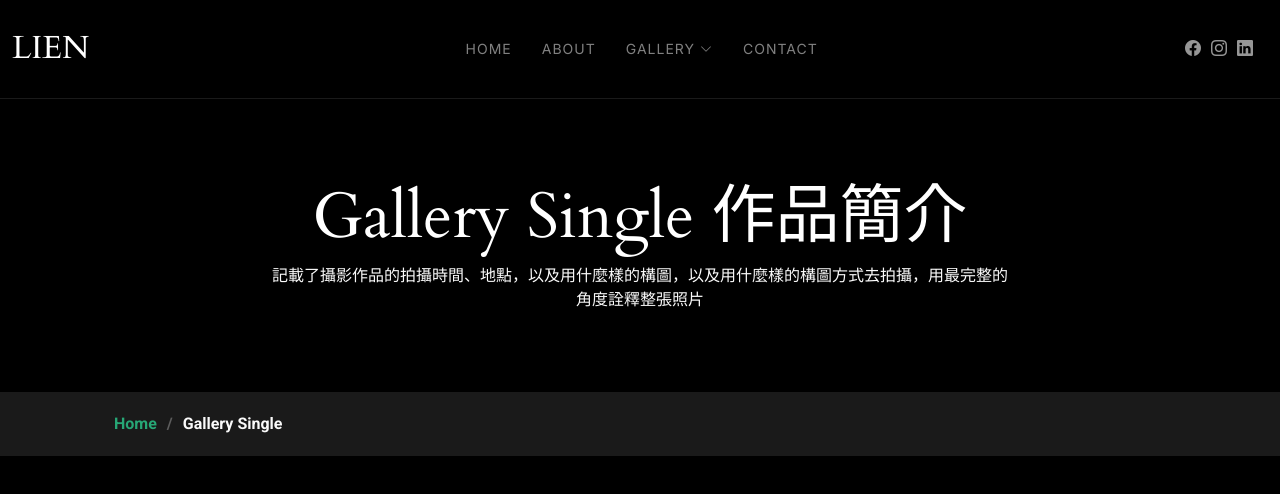
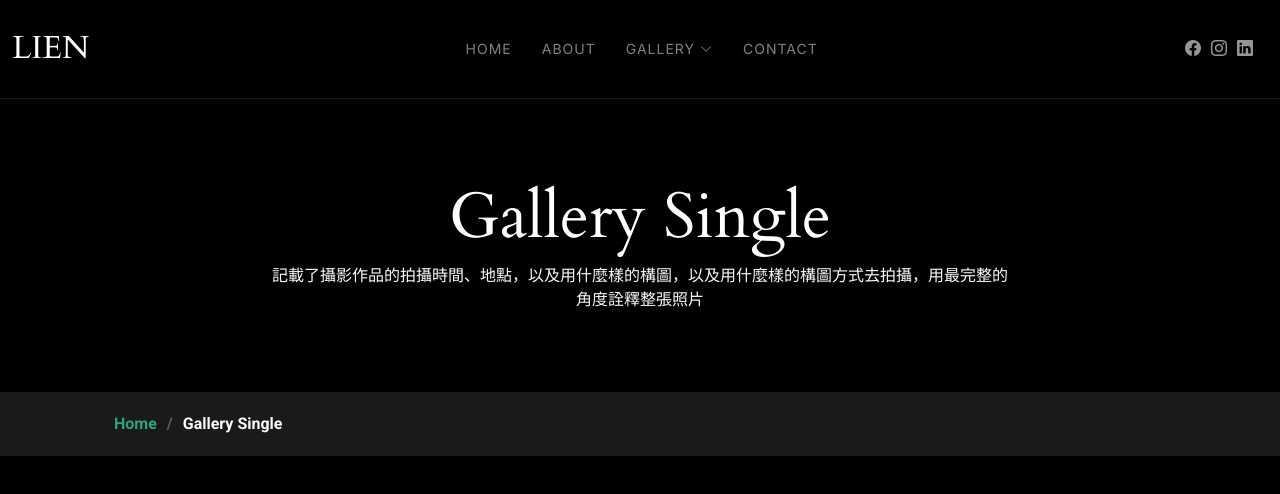
Before and after one commit to wenglien/LIEN_Gallery, a plain HTML site: page gallery-single.html in a window 1280 px wide. Shown: the top 494 px of the page. Drawn offline with Linux system fonts and the light colour scheme.

Commit message:
Update gallery-single.html

```diff
--- a/gallery-single.html
+++ b/gallery-single.html
@@ -80,7 +80,7 @@
         <div class="container">
           <div class="row d-flex justify-content-center text-center">
             <div class="col-lg-8">
-              <h1>Gallery Single 作品簡介</h1>
+              <h1>Gallery Single </h1>
               <p class="mb-0">記載了攝影作品的拍攝時間、地點，以及用什麼樣的構圖，以及用什麼樣的構圖方式去拍攝，用最完整的角度詮釋整張照片</p>
             </div>
           </div>
```
